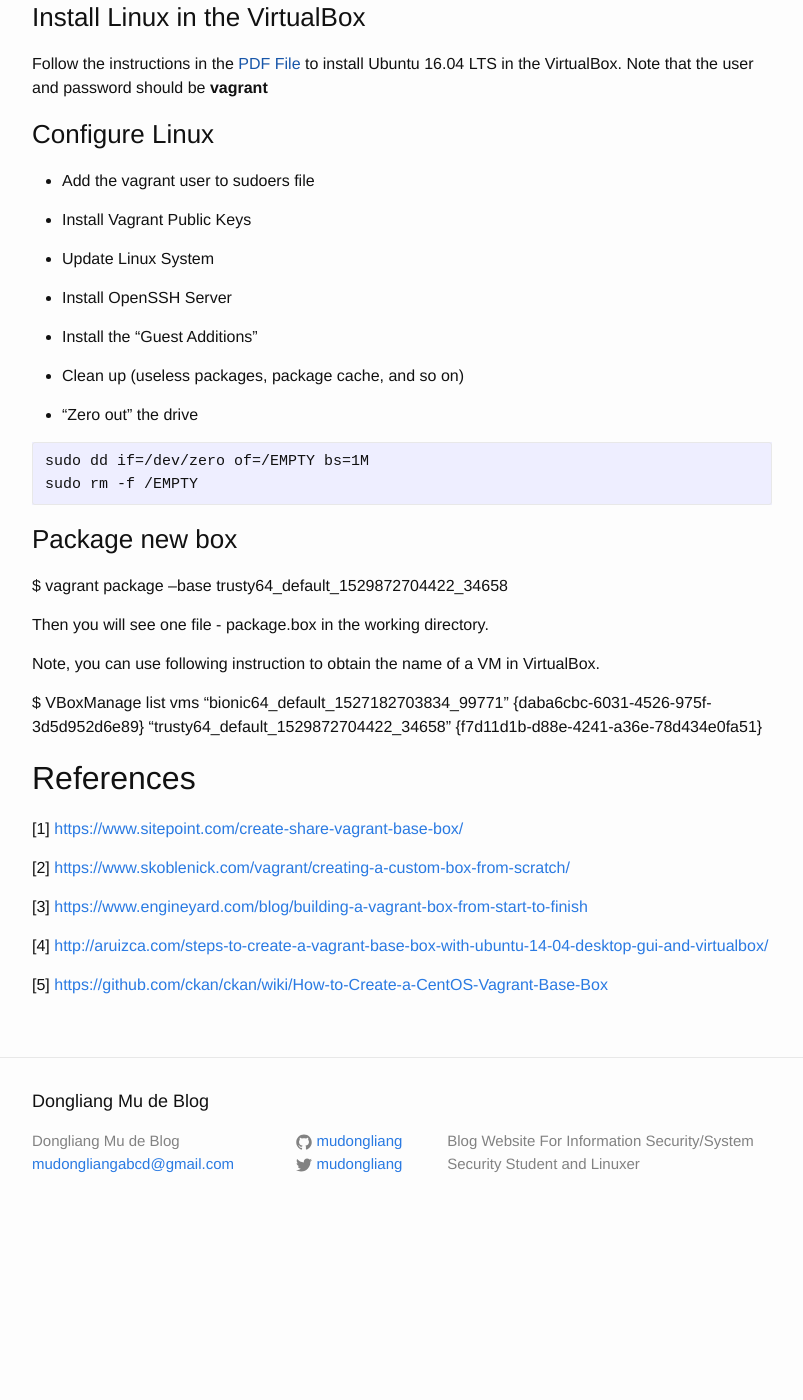
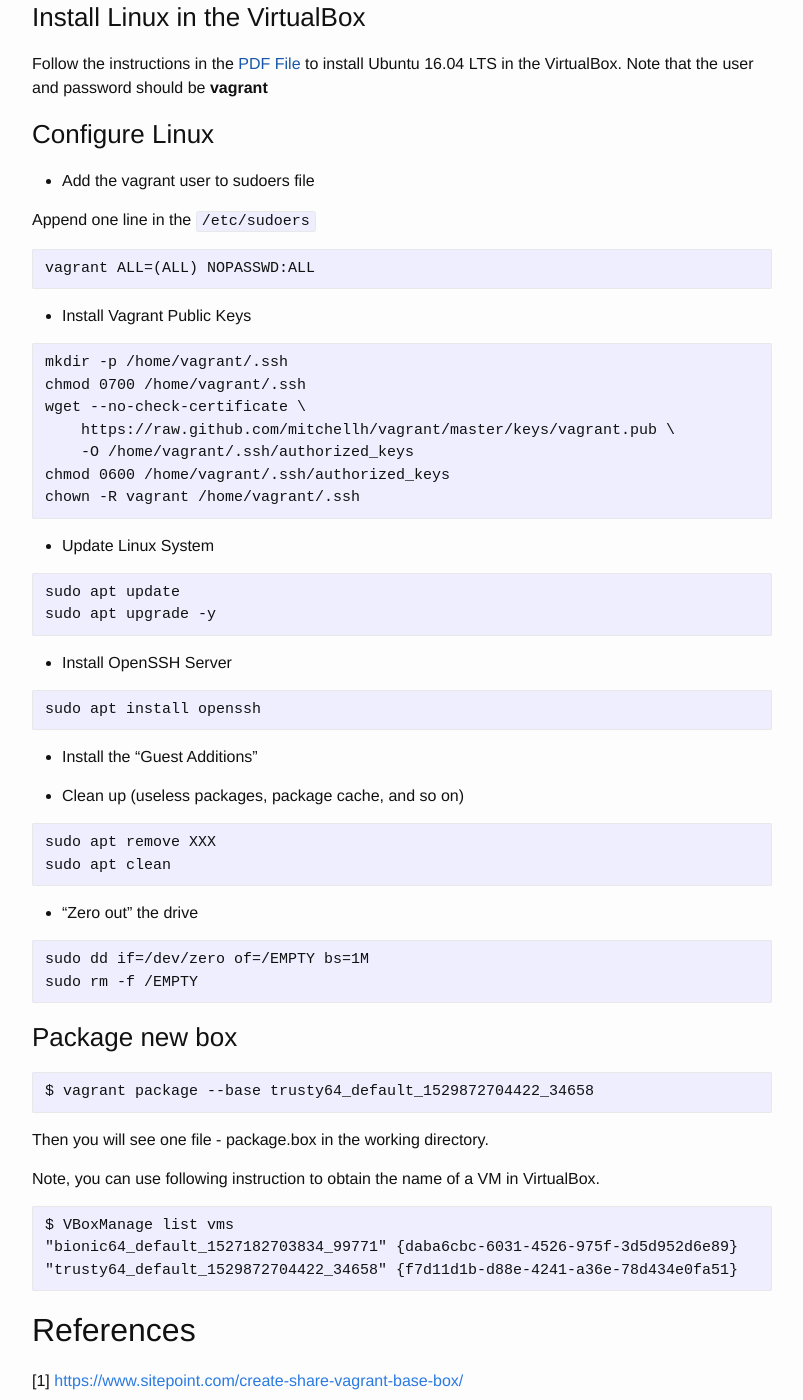
Before and after one commit to mudongliang/mudongliang.github.io, a Jekyll site: the page built from _posts/2018-08-10-create-vagrant-base-box-from-scratch.md, in a window 1280 px wide and 1400 px high, scrolled down 841 px. Shown: the whole window, without its empty margins (238-1041 px from the left). Built offline with Jekyll 4.4.1, drawn with Linux system fonts in a browser that asks for light colours; before the commit the page ends 2076 px from its top, so only the background shows below that; some of the changed text lies outside the part shown.

Commit message:
fix small issues

````diff
--- a/_posts/2018-08-10-create-vagrant-base-box-from-scratch.md
+++ b/_posts/2018-08-10-create-vagrant-base-box-from-scratch.md
@@ -34,15 +34,45 @@
 
 - Add the vagrant user to sudoers file
 
+Append one line in the `/etc/sudoers`
+
+```
+vagrant ALL=(ALL) NOPASSWD:ALL
+```
+
 - Install Vagrant Public Keys
+
+```
+mkdir -p /home/vagrant/.ssh
+chmod 0700 /home/vagrant/.ssh
+wget --no-check-certificate \
+    https://raw.github.com/mitchellh/vagrant/master/keys/vagrant.pub \
+    -O /home/vagrant/.ssh/authorized_keys
+chmod 0600 /home/vagrant/.ssh/authorized_keys
+chown -R vagrant /home/vagrant/.ssh
+```
 
 - Update Linux System
 
+```
+sudo apt update
+sudo apt upgrade -y
+```
+
 - Install OpenSSH Server
+
+```
+sudo apt install openssh
+```
 
 - Install the "Guest Additions"
 
 - Clean up (useless packages, package cache, and so on)
+
+```
+sudo apt remove XXX
+sudo apt clean
+```
 
 - "Zero out" the drive
 
@@ -53,15 +83,19 @@
 
 ### Package new box
 
+```
 $ vagrant package --base trusty64_default_1529872704422_34658
+```
 
 Then you will see one file - package.box in the working directory.
 
 Note, you can use following instruction to obtain the name of a VM in VirtualBox.
 
+```
 $ VBoxManage list vms
 "bionic64_default_1527182703834_99771" {daba6cbc-6031-4526-975f-3d5d952d6e89}
 "trusty64_default_1529872704422_34658" {f7d11d1b-d88e-4241-a36e-78d434e0fa51}
+```
 
 ## References
 
````
Also changed, not shown: other parts of _posts/2018-08-10-create-vagrant-base-box-from-scratch.md (+1 -1 lines).
